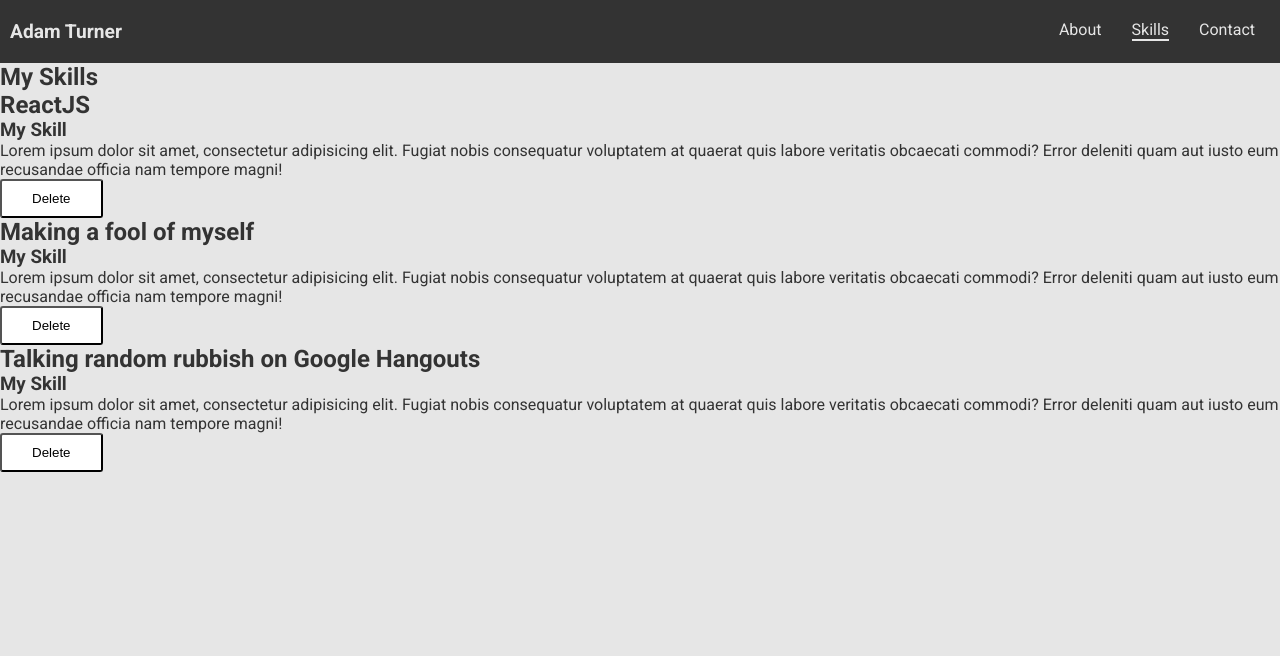
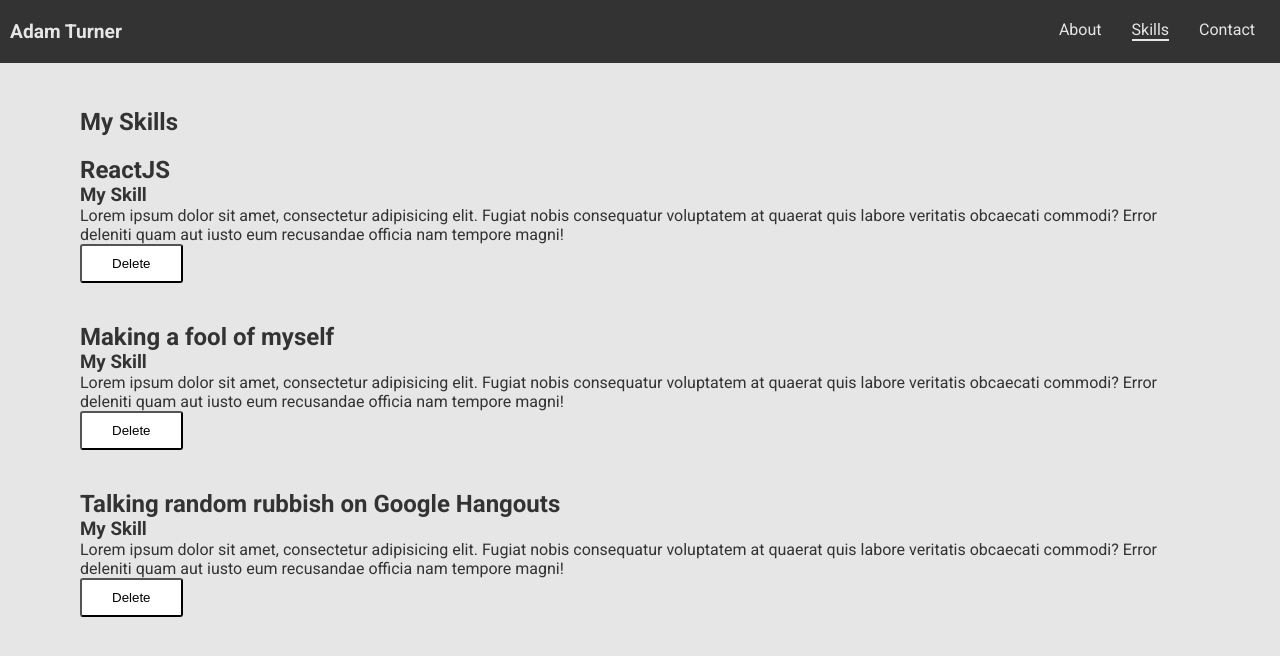
Before and after one commit to adamjamesturner93/reactjs-course-portfolio, a React (Create React App) app: page /skills in a window 1280 px wide. Shown: the top 656 px of the page. Built offline with nearby package versions, Linux system fonts and the light colour scheme.

Commit message:
Made wwebsite pretty

```diff
--- a/src/components/skill/Skill.js
+++ b/src/components/skill/Skill.js
@@ -6,7 +6,7 @@ const Skill = ({ title, onDelete, children }) => {
   console.log(children);
 
   return (
-    <section>
+    <section style={{ padding: "20px 0" }}>
       <h2>{title}</h2>
       {children}
       <Button onClick={onDelete}>Delete</Button>
--- a/src/pages/skills/Skills.js
+++ b/src/pages/skills/Skills.js
@@ -1,8 +1,10 @@
-import React, { useState } from "react";
+import React from "react";
 import { Skill } from "../../components";
+import * as styles from "./Skills.module.scss";
 
-const Skills = () => {
-  const [skillsData, setSkillsData] = useState([
+class Skills extends React.Component {
+  state = {
+    skills: [
       {
         id: 0,
         name: "ReactJS",
@@ -21,21 +23,24 @@ const Skills = () => {
         content:
           "Lorem ipsum dolor sit amet, consectetur adipisicing elit. Fugiat nobis consequatur voluptatem at quaerat quis labore veritatis obcaecati commodi? Error deleniti quam aut iusto eum recusandae officia nam tempore magni!",
       },
-  ]);
+    ],
+  };
 
-  const handleDeleteSkill = (id) => {
-    console.log(id);
-    setSkillsData((currSkillData) =>
-      currSkillData.filter((skill) => skill.id !== id),
-    );
+  handleDeleteSkill = (id) => {
+    this.setState((currState) => ({
+      skills: currState.skills.filter((skill) => skill.id !== id),
+    }));
   };
+
+  render() {
+    const { skills } = this.state;
 
     return (
       <React.Fragment>
-      <article>
+        <article className={styles.container}>
           <h1>My Skills</h1>
-        {skillsData.map(({ name, content, id }) => (
-          <Skill key={id} title={name} onDelete={() => handleDeleteSkill(id)}>
+          {skills.map(({ name, content, id }) => (
+            <Skill key={id} title={name} onDelete={() => this.handleDeleteSkill(id)}>
               <h3>My Skill</h3>
               <p>{content}</p>
             </Skill>
@@ -43,7 +48,8 @@ const Skills = () => {
         </article>
       </React.Fragment>
     );
-};
+  }
+}
 
 // 1. Adding a click handler to delete the entry in the state.
 
--- a/src/pages/skills/Skills.module.scss
+++ b/src/pages/skills/Skills.module.scss
@@ -0,0 +1,3 @@
+.container {
+  padding: 45px 80px;
+}
```
Also changed, not shown: src/pages/skills/Skills copy.js (added, +51 -0 lines). Lines whose indentation alone changed are shown as unchanged.
